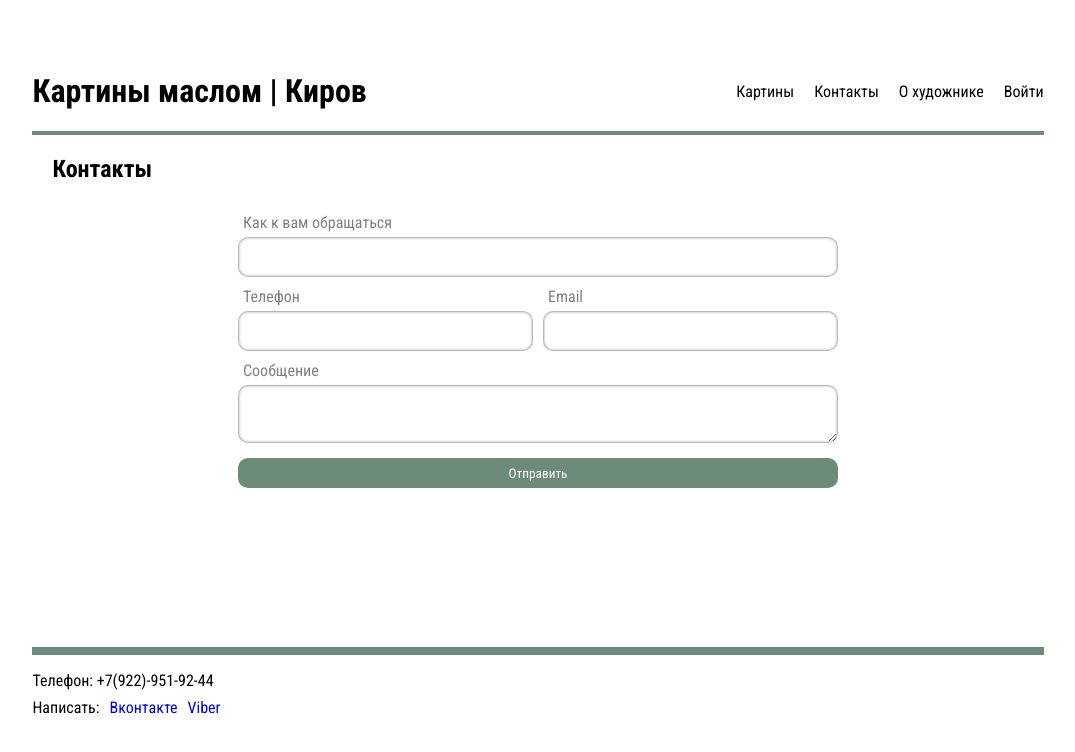
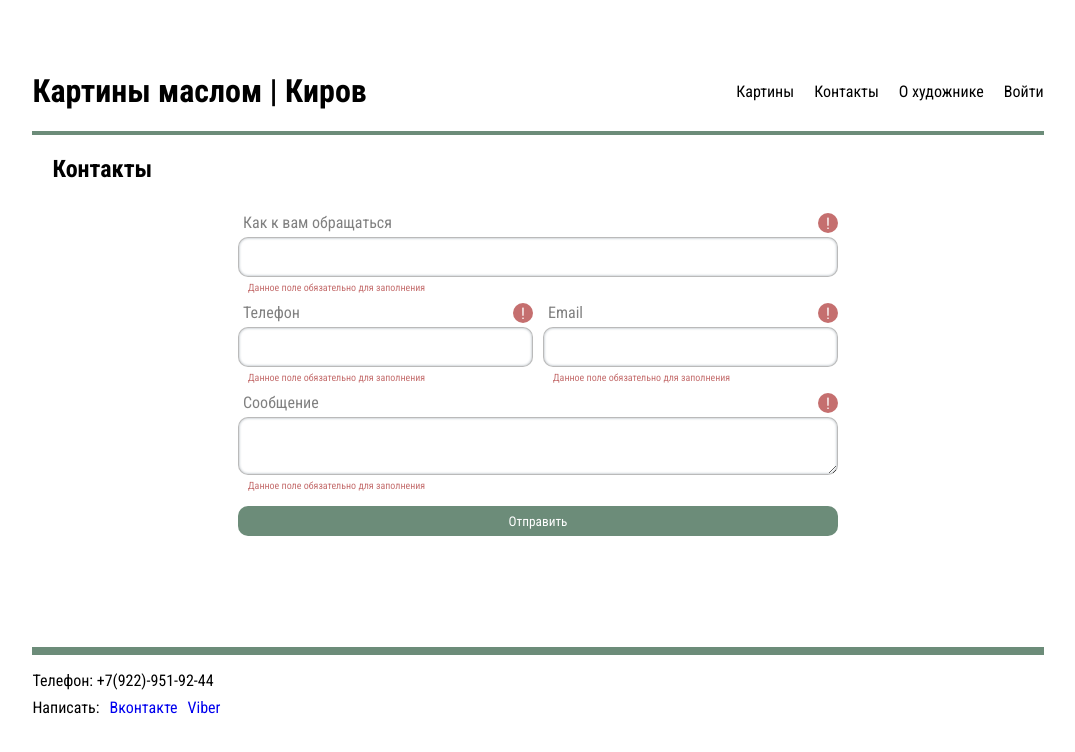
Before and after one commit to kotamikh/paintings-shop, a Vue app: page /contacts in a window 1280 px wide. Shown: the top 752 px of the page, without its empty margins (102-1177 px from the left). Built offline with nearby package versions, Linux system fonts and the light colour scheme.

Commit message:
TheInput and TheTextArea valid states

```diff
--- a/src/components/common/TheInput.vue
+++ b/src/components/common/TheInput.vue
@@ -1,7 +1,24 @@
 <template>
-  <div class="input-container">
-    <label>{{ label }}</label>
-    <input type="text" v-model="modelValue"/>
+  <div
+      class="input-container"
+  >
+    <label>
+      {{ label }}
+    </label>
+    <input
+        type="text"
+        v-model="modelValue"
+    />
+    <div
+        v-if="!valid"
+        class="warning"
+    ></div>
+    <div
+        v-if="!valid"
+        class="hint"
+    >
+      {{ hintText }}
+    </div>
   </div>
 </template>
 
@@ -12,7 +29,7 @@ export default {
 </script>
 
 <script setup>
-import { computed } from "vue";
+import { computed, ref, watch } from "vue";
 
 const emit = defineEmits(['update:modelValue']);
 
@@ -34,12 +51,41 @@ const modelValue = computed({
     emit('update:modelValue', value)
   }
 })
+
+const hintText = ref('Данное поле обязательно для заполнения');
+const valid = ref(true);
+
+watch(modelValue, newValue => {
+  valid.value = !!newValue;
+}, { immediate: true })
+
+defineExpose({ valid })
 </script>
+
 
 <style scoped lang="sass">
 .input-container
+  position: relative
+
   display: flex
   flex-direction: column
+
+  .warning
+    position: absolute
+    right: 0
+
+    height: 20px
+    width: 20px
+    background-color: #c56f6f
+    border-radius: 50%
+
+    display: flex
+    align-items: center
+    justify-content: center
+
+    &::after
+      content: '!'
+      color: white
 
   label
     color: gray
@@ -54,4 +100,10 @@ const modelValue = computed({
     border-radius: 10px
     border: 1px solid rgba(128, 128, 128, 0.54)
     box-shadow: 0 0 2px 1px rgba(34, 60, 80, 0.2) inset
+
+  .hint
+    font-size: 10px
+    padding-left: 10px
+    padding-top: 5px
+    color: #c56f6f
 </style>
--- a/src/components/common/TheTextArea.vue
+++ b/src/components/common/TheTextArea.vue
@@ -2,6 +2,16 @@
   <div class="input-container">
     <label>{{ label }}</label>
     <textarea v-model="modelValue"/>
+    <div
+        v-if="!valid"
+        class="warning"
+    ></div>
+    <div
+        v-if="!valid"
+        class="hint"
+    >
+      {{ hintText }}
+    </div>
   </div>
 </template>
 
@@ -12,7 +22,7 @@ export default {
 </script>
 
 <script setup>
-import { computed } from "vue";
+import { computed, ref, watch } from "vue";
 
 const emit = defineEmits(['update:modelValue']);
 
@@ -34,12 +44,40 @@ const modelValue = computed({
     emit('update:modelValue', value)
   }
 })
+
+const hintText = ref('Данное поле обязательно для заполнения');
+const valid = ref(true);
+
+watch(modelValue, newValue => {
+  valid.value = !!newValue;
+}, { immediate: true })
+
+defineExpose({ valid })
 </script>
 
 <style scoped lang="sass">
 .input-container
+  position: relative
+
   display: flex
   flex-direction: column
+
+  .warning
+    position: absolute
+    right: 0
+
+    height: 20px
+    width: 20px
+    background-color: #c56f6f
+    border-radius: 50%
+
+    display: flex
+    align-items: center
+    justify-content: center
+
+    &::after
+      content: '!'
+      color: white
 
   label
     color: gray
@@ -54,4 +92,10 @@ const modelValue = computed({
     border-radius: 10px
     border: 1px solid rgba(128, 128, 128, 0.54)
     box-shadow: 0 0 2px 1px rgba(34, 60, 80, 0.2) inset
+
+  .hint
+    font-size: 10px
+    padding-left: 10px
+    padding-top: 5px
+    color: #c56f6f
 </style>
```
